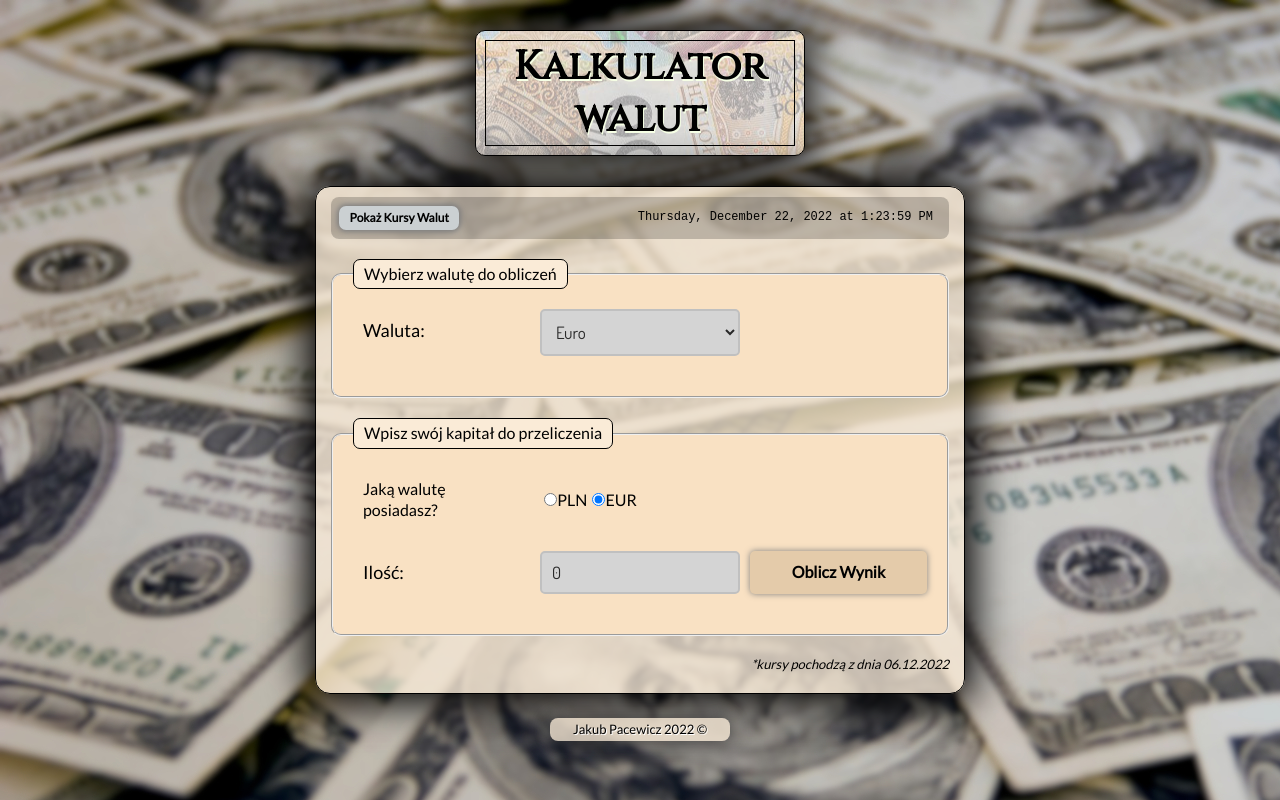
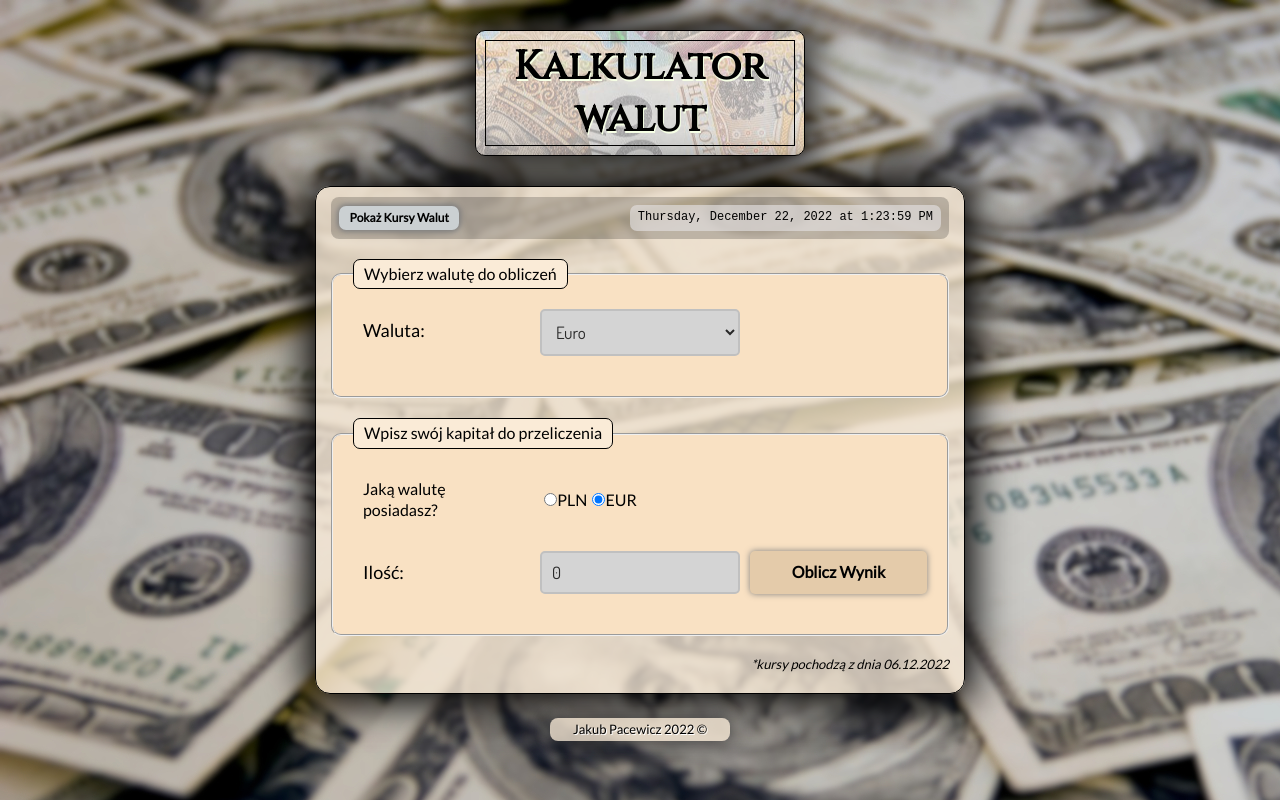
Before and after one commit to pecet3/currencyConverter-react, a React (Create React App) app: page / in a window 1280 px wide. Built offline with nearby package versions, Linux system fonts and the light colour scheme; a web font is replaced by a local one.

Commit message:
changed bg color

```diff
--- a/src/App/ButtonAndDate/Clock/styled.js
+++ b/src/App/ButtonAndDate/Clock/styled.js
@@ -4,7 +4,7 @@ export const Container = styled.div`
     font-family: 'Martian Mono', monospace;
     font-size: 12px;
     justify-self: end;
-    background-color: transparent;
+    background-color: ${({theme})=>theme.colors.transparentLightGrey};
     padding: 5px 8px;
     border-radius: 7px;
 
```
